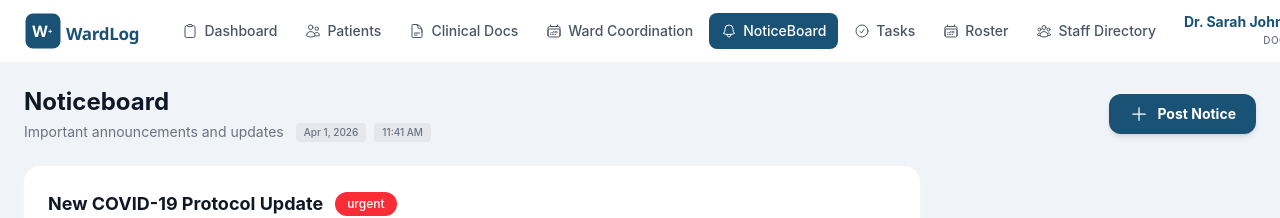
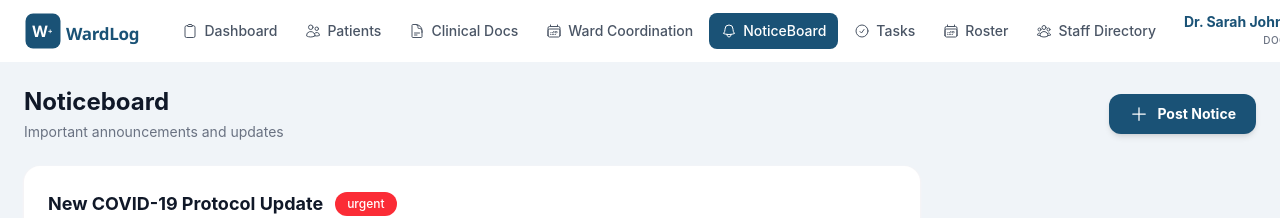
Before and after one commit to NayabShahbaz/wardlog-frontend, a React (Vite) app: page /doctor/noticeboard in a window 1280 px wide. Shown: the top 218 px of the page. Built offline with nearby package versions, Linux system fonts and the light colour scheme.

Commit message:
kept date and time only in dashboards

```diff
--- a/src/components/Noticeboard/Noticeboard.tsx
+++ b/src/components/Noticeboard/Noticeboard.tsx
@@ -89,14 +89,7 @@ export default function NoticeboardPage() {
             <p className="text-sm text-gray-500">
               Important announcements and updates
             </p>
-            <div className="flex items-center gap-2">
-              <span className="bg-gray-200 px-2 py-0.5 rounded text-[10px] text-gray-500 font-medium">
-                Apr 1, 2026
-              </span>
-              <span className="bg-gray-200 px-2 py-0.5 rounded text-[10px] text-gray-500 font-medium">
-                11:41 AM
-              </span>
-            </div>
+
           </div>
         </div>
 
--- a/src/components/Task/TaskPage.tsx
+++ b/src/components/Task/TaskPage.tsx
@@ -199,11 +199,7 @@ export default function TaskPage() {
             <span className="text-gray-500">
               Create, assign and track tasks
             </span>
-            <div className="flex items-center gap-2 text-gray-400">
-              <span className="hidden sm:inline">•</span>
-              <span>Apr 1, 2026</span>
-              <span>11:41 AM</span>
-            </div>
+
           </div>
         </div>
 
--- a/src/components/WardCoor/WardDash.tsx
+++ b/src/components/WardCoor/WardDash.tsx
@@ -27,10 +27,6 @@ const WardDashboard = () => {
           <p className="text-sm text-gray-500">
             Overview of ward activities and resources
           </p>
-          {/* Using a background chip style for the date as seen in Figma */}
-          <span className="bg-gray-100 px-2 py-0.5 rounded text-xs text-gray-400">
-            Apr 1, 2025 9:41 AM
-          </span>
         </div>
       </div>
 
--- a/src/components/clinical/ClinicalDocumentation.tsx
+++ b/src/components/clinical/ClinicalDocumentation.tsx
@@ -196,14 +196,7 @@ const ClinicalDocumentation = () => {
           </h1>
           <div className="flex flex-wrap items-center gap-x-3 gap-y-1 text-sm text-gray-500">
             <span>Manage notes, orders, and rounds</span>
-            <div className="flex items-center gap-2">
-              <span className="bg-gray-100 px-2 py-0.5 rounded text-[10px]">
-                Apr 2, 2026
-              </span>
-              <span className="bg-gray-100 px-2 py-0.5 rounded text-[10px]">
-                11:50 AM
-              </span>
-            </div>
+
           </div>
         </div>
       </div>
--- a/src/components/patients/PatientManagement.tsx
+++ b/src/components/patients/PatientManagement.tsx
@@ -414,8 +414,6 @@ window.dispatchEvent(new CustomEvent("patientDischarged", { detail: { mrn } }));
             <span className="text-sm text-gray-500">
               View and manage your patient records
             </span>
-            <span className="text-sm text-gray-400">Apr 1, 2026</span>
-            <span className="text-sm text-gray-400">9:41 AM</span>
           </div>
         </div>
       </div>
--- a/src/components/staffdirectory/StaffDirectory.tsx
+++ b/src/components/staffdirectory/StaffDirectory.tsx
@@ -106,8 +106,6 @@ const StaffDirectory = () => {
           <span className="text-sm text-gray-500">
             Contact information for all hospital staff
           </span>
-          <span className="text-sm text-gray-400">Apr 1, 2025</span>
-          <span className="text-sm text-gray-400">9:41 AM</span>
         </div>
       </div>
 
```
